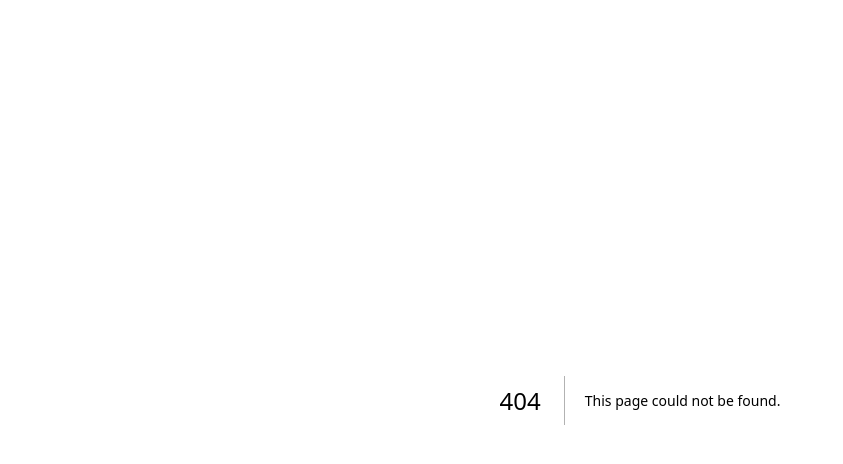
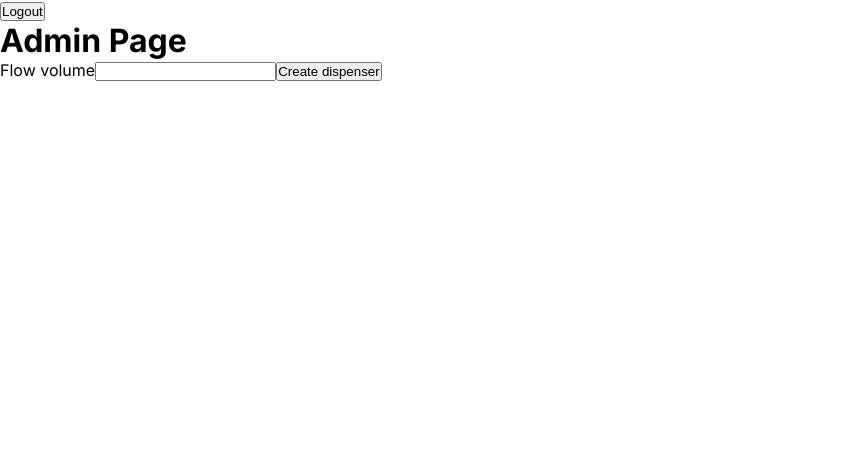
Before and after one commit to maremarismaria/beer-tap-dispenser, a Next.js app: page /admin in a window 1280 px wide. Before the commit this address had no page. Shown: the top 464 px of the page, without its empty margins (0-843 px from the left). Built offline with nearby package versions, Linux system fonts and the light colour scheme.

Commit message:
:sparkles: Add admin page

```diff
--- /dev/null
+++ b/src/app/admin/page.tsx
@@ -0,0 +1,37 @@
+"use client"
+import { useRouter } from "next/navigation";
+import { FormEvent } from "react";
+import { closeSession } from "@/services/session";
+
+export default function AdminPage() {
+  const router = useRouter();
+
+  const onSubmit = (event: FormEvent) => {
+    event.preventDefault();
+  };
+
+  const onClickLogout = () => {
+    closeSession();
+    router.push("/");
+  };
+
+  return (
+    <>
+      <nav>
+        <ul>
+          <li>
+            <button onClick={onClickLogout}>Logout</button>
+          </li>
+        </ul>
+      </nav>
+      <h1>Admin Page</h1>
+      <form onSubmit={onSubmit}>
+        <label htmlFor="flow-volume">
+            <span>Flow volume</span>
+            <input type="text" name="flow-volume" id="flow-volume" required/>
+        </label>
+        <button type="submit">Create dispenser</button>
+      </form>
+    </>
+  );
+}
```
